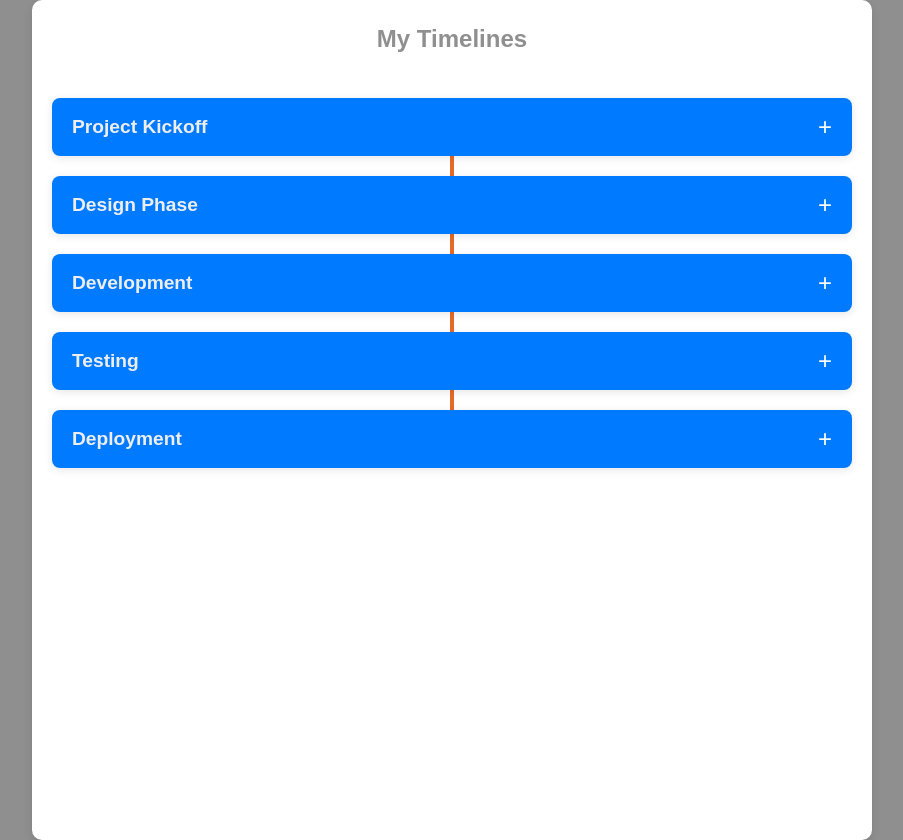
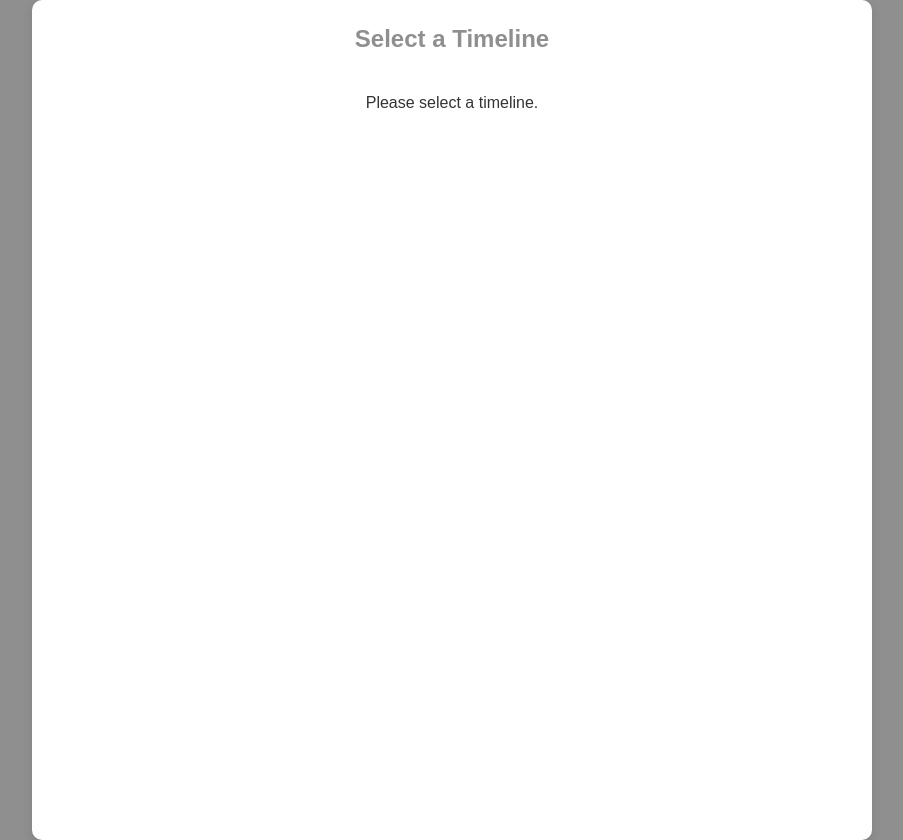
Before and after one commit to NikolaVetnic/Timelines, a React (Create React App) app in the folder Frontend/react-app/: page / in a window 1280 px wide. Shown: the whole page, without its empty margins (188-1091 px from the left). Built offline with nearby package versions, Linux system fonts and the light colour scheme.

Commit message:
chore: add new timelines and make dropdown usable

```diff
--- a/Frontend/react-app/src/App.jsx
+++ b/Frontend/react-app/src/App.jsx
@@ -1,18 +1,23 @@
-import React from "react";
+import React, { useState } from "react";
 
 import Timeline from "./components/Timelines/Timeline/Timeline";
 import TimelineSelect from "./components/Timelines/TimelineSelect/TimelineSelect";
+import timelineData from "./data/timelineData";
 import "./styles/App.css";
 
 function App() {
-    const handleTimelineSelect = (selectedTimeline) => {
+    const [selectedTimeline, setSelectedTimeline] = useState(null);
+
+    const handleTimelineSelect = (selectedOption) => {
+        const foundTimeline = timelineData.find(timeline => timeline.id === selectedOption.value);
+        setSelectedTimeline(foundTimeline);
     };
 
     return (
         <div className="app-container">
             <div className="app-content">
                 <TimelineSelect onTimelineSelect={handleTimelineSelect} />
-                <Timeline />
+                <Timeline selectedTimeline={selectedTimeline} />
             </div>
         </div>
     );
--- a/Frontend/react-app/src/components/Timelines/Timeline/Timeline.jsx
+++ b/Frontend/react-app/src/components/Timelines/Timeline/Timeline.jsx
@@ -1,34 +1,48 @@
 import React, { useEffect, useRef, useState } from "react";
-
 import recalculateStrip from "../../../core/utils/RecalculateStrip";
-import timelineData from "../../../data/timelineData";
 import Node from "../../Nodes/Node/Node/Node";
 import "./Timeline.css";
 
-const Timeline = () => {
+const Timeline = ({ selectedTimeline }) => {
     const stripRef = useRef(null);
     const cardsRef = useRef([]);
     const [stripStyle, setStripStyle] = useState({});
     const [updateStrip, setUpdateStrip] = useState(false);
+    const [nodesRendered, setNodesRendered] = useState(false);
 
     useEffect(() => {
-        const newStyle = recalculateStrip(cardsRef);
-        setStripStyle(newStyle);
-    }, [updateStrip]);
+        cardsRef.current = [];
+        setNodesRendered(false);
+    }, [selectedTimeline]);
+
+    useEffect(() => {
+        if (nodesRendered && cardsRef.current.length > 0) {
+            const newStyle = recalculateStrip(cardsRef);
+            setStripStyle(newStyle);
+        }
+    }, [updateStrip, nodesRendered]);
+
+    if (!selectedTimeline) {
+        return <p>Please select a timeline.</p>;
+    }
 
     return (
         <div className="timeline-container">
-            <div
-                className="timeline-strip"
-                ref={stripRef}
-                style={stripStyle}
-            ></div>
+            <h2>{selectedTimeline.title}</h2>
+            <div className="timeline-strip" ref={stripRef} style={stripStyle}></div>
             <div className="timeline-cards">
-                {timelineData.map((item, index) => (
+                {selectedTimeline.nodes.map((item, index) => (
                     <Node
                         key={item.id}
                         item={item}
-                        ref={(el) => (cardsRef.current[index] = el)}
+                        ref={(el) => {
+                            if (el) {
+                                cardsRef.current[index] = el;
+                                if (index === selectedTimeline.nodes.length - 1) {
+                                    setNodesRendered(true);
+                                }
+                            }
+                        }}
                         onToggle={() => setUpdateStrip(!updateStrip)}
                     />
                 ))}
--- a/Frontend/react-app/src/components/Timelines/TimelineSelect/TimelineSelect.jsx
+++ b/Frontend/react-app/src/components/Timelines/TimelineSelect/TimelineSelect.jsx
@@ -1,16 +1,16 @@
 import React, { useState } from "react";
 import Select from "react-select";
 
+import timelineData from "../../../data/timelineData";
 import "./TimelineSelect.css";
 
 const TimelineSelect = ({ onTimelineSelect }) => {
     const [selectedTimeline, setSelectedTimeline] = useState(null);
 
-    const timelineOptions = [
-        { value: "timeline1", label: "Timeline 1" },
-        { value: "timeline2", label: "Timeline 2" },
-        { value: "timeline3", label: "Timeline 3" },
-    ];
+    const timelineOptions = timelineData.map(timeline => ({
+        value: timeline.id,
+        label: timeline.title,
+    }));
 
     const handleTimelineChange = (selectedOption) => {
         setSelectedTimeline(selectedOption);
@@ -25,7 +25,7 @@ const TimelineSelect = ({ onTimelineSelect }) => {
                 options={timelineOptions}
                 value={selectedTimeline}
                 onChange={handleTimelineChange}
-                placeholder="My Timelines"
+                placeholder="Select a Timeline"
                 className="timeline-dropdown"
                 classNamePrefix="react-select"
                 components={{
--- a/Frontend/react-app/src/data/timelineData.js
+++ b/Frontend/react-app/src/data/timelineData.js
@@ -1,4 +1,8 @@
 const timelineData = [
+  {
+    id: "timeline-1",
+    title: "Software Development Lifecycle",
+    nodes: [
       {
         id: "1",
         title: "Project Kickoff",
@@ -13,49 +17,138 @@ const timelineData = [
       },
       {
         id: "2",
-    title: "Design Phase",
-    description: "Designs were created and approved by stakeholders.",
-    timestamp: new Date(2023, 1, 1),
+        title: "Design Approval",
+        description: "Final designs were reviewed and approved.",
+        timestamp: new Date(2023, 1, 15),
         importance: 4,
         phase: "Design",
-    categories: ["UI/UX", "Approvals"],
-    tags: ["design-phase", "stakeholders"],
+        categories: ["UI/UX", "Review"],
+        tags: ["design-phase", "approval"],
         image: "/assets/images/design.jpg",
       },
       {
         id: "3",
-    title: "Development",
-    description:
-      "The development team started building the application features.",
-    timestamp: new Date(2023, 2, 1),
+        title: "MVP Development",
+        description: "Development started on the Minimum Viable Product.",
+        timestamp: new Date(2023, 2, 10),
         importance: 5,
         phase: "Development",
         categories: ["Backend", "Frontend"],
-    tags: ["development-phase", "coding"],
+        tags: ["development", "mvp"],
         image: "/assets/images/development.jpg",
       },
       {
         id: "4",
-    title: "Testing",
-    description:
-      "Quality assurance and testing were performed to ensure product quality.",
-    timestamp: new Date(2023, 3, 1),
-    importance: 4,
+        title: "Beta Testing",
+        description: "Beta testers provided feedback on early versions.",
+        timestamp: new Date(2023, 3, 20),
+        importance: 3,
         phase: "Testing",
-    categories: ["QA", "Bug Fixes"],
-    tags: ["testing-phase", "quality-assurance"],
+        categories: ["QA", "Beta Testing"],
+        tags: ["testing-phase", "beta"],
         image: "/assets/images/testing.jpg",
       },
       {
         id: "5",
-    title: "Deployment",
-    description: "The application was deployed to the production environment.",
-    timestamp: new Date(2023, 4, 1),
+        title: "Launch Day",
+        description: "The final product was launched to users.",
+        timestamp: new Date(2023, 5, 1),
         importance: 5,
         phase: "Deployment",
-    categories: ["Release", "Production"],
-    tags: ["deployment-phase", "production"],
+        categories: ["Release", "Marketing"],
+        tags: ["deployment-phase", "launch"],
         image: "/assets/images/deployment.jpg",
+      },
+    ],
+  },
+  {
+    id: "timeline-2",
+    title: "Marketing Campaign",
+    nodes: [
+      {
+        id: "1",
+        title: "Market Research",
+        description: "Collected data on customer needs and industry trends.",
+        timestamp: new Date(2023, 0, 5),
+        importance: 4,
+        phase: "Research",
+        categories: ["Analysis", "Data"],
+        tags: ["market-research", "trends"],
+        image: "/assets/images/research.jpg",
+      },
+      {
+        id: "2",
+        title: "Strategy Planning",
+        description: "Created a marketing plan and defined goals.",
+        timestamp: new Date(2023, 1, 10),
+        importance: 5,
+        phase: "Strategy",
+        categories: ["Planning", "Goals"],
+        tags: ["marketing-strategy", "planning"],
+        image: "/assets/images/strategy.jpg",
+      },
+      {
+        id: "3",
+        title: "Social Media Launch",
+        description: "Rolled out social media advertisements and engagement.",
+        timestamp: new Date(2023, 2, 15),
+        importance: 3,
+        phase: "Execution",
+        categories: ["Social Media", "Advertising"],
+        tags: ["social-launch", "ads"],
+        image: "/assets/images/social.jpg",
+      },
+      {
+        id: "4",
+        title: "Performance Analysis",
+        description: "Measured the impact and ROI of the campaign.",
+        timestamp: new Date(2023, 3, 25),
+        importance: 4,
+        phase: "Analysis",
+        categories: ["Data", "Optimization"],
+        tags: ["performance", "roi"],
+        image: "/assets/images/analysis.jpg",
+      },
+    ],
+  },
+  {
+    id: "timeline-3",
+    title: "Event Planning",
+    nodes: [
+      {
+        id: "1",
+        title: "Venue Booking",
+        description: "Secured a venue for the event.",
+        timestamp: new Date(2023, 0, 10),
+        importance: 5,
+        phase: "Logistics",
+        categories: ["Location", "Booking"],
+        tags: ["venue", "logistics"],
+        image: "/assets/images/venue.jpg",
+      },
+      {
+        id: "2",
+        title: "Speakers Confirmed",
+        description: "Finalized speakers for the event sessions.",
+        timestamp: new Date(2023, 1, 20),
+        importance: 4,
+        phase: "Planning",
+        categories: ["Speakers", "Agenda"],
+        tags: ["speakers", "schedule"],
+        image: "/assets/images/speakers.jpg",
+      },
+      {
+        id: "3",
+        title: "Ticket Sales",
+        description: "Started ticket sales and registrations.",
+        timestamp: new Date(2023, 2, 5),
+        importance: 3,
+        phase: "Sales",
+        categories: ["Registration", "Marketing"],
+        tags: ["ticket-sales", "event-promotion"],
+        image: "/assets/images/tickets.jpg",
+      },
+    ],
   },
 ];
 
```
Lines whose indentation alone changed are shown as unchanged.
